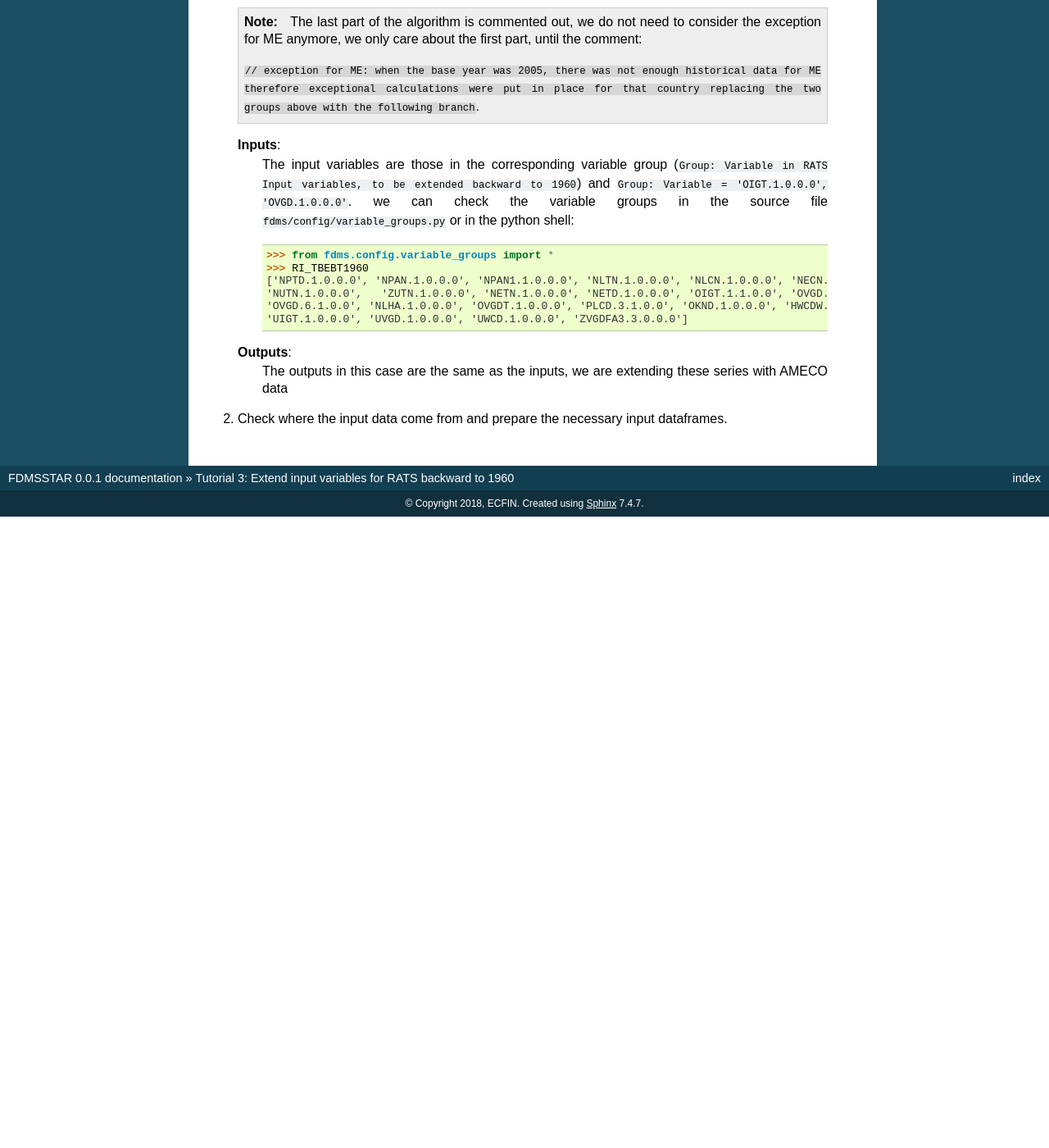
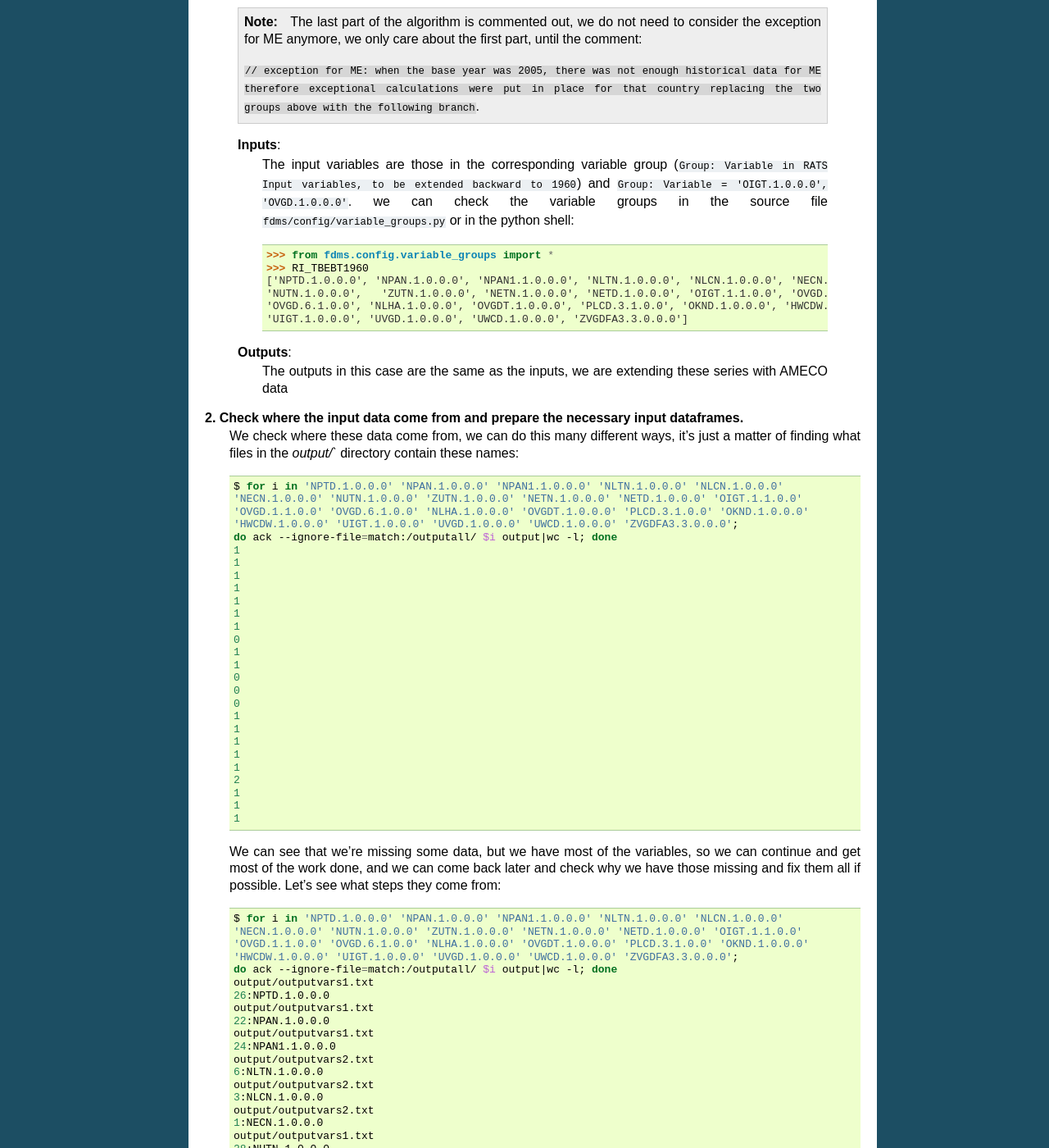
Before and after one commit to ECFIN-FDMS/FDMS, a Sphinx documentation site: the page built from docs/tutorial3.rst, in a window 1280 px wide and 1400 px high, scrolled down 1713 px. Shown: the whole window at 82% size. Built offline with Sphinx 7.4.7, drawn with Linux system fonts in a browser that asks for light colours; before the commit the page ends 2343 px from its top, so only the background shows below that; some of the changed text lies outside the part shown.

Commit message:
FDMSSTAR-53 - Improve documentation

```diff
--- a/docs/tutorial3.rst
+++ b/docs/tutorial3.rst
@@ -85,4 +85,96 @@ Please check out `Tutorial 1<tutorial1>` and `Tutorial 2<tutorial2>`, we will fo
   **Outputs**:
     The outputs in this case are the same as the inputs, we are extending these series with AMECO data
 
-2. Check where the input data come from and prepare the necessary input dataframes.
+**2. Check where the input data come from and prepare the necessary input dataframes.**
+  We check where these data come from, we can do this many different ways, it's just a matter of finding what files in the `output/`` directory contain these names:
+
+  .. code-block:: bash
+
+    $ for i in 'NPTD.1.0.0.0' 'NPAN.1.0.0.0' 'NPAN1.1.0.0.0' 'NLTN.1.0.0.0' 'NLCN.1.0.0.0'
+    'NECN.1.0.0.0' 'NUTN.1.0.0.0' 'ZUTN.1.0.0.0' 'NETN.1.0.0.0' 'NETD.1.0.0.0' 'OIGT.1.1.0.0'
+    'OVGD.1.1.0.0' 'OVGD.6.1.0.0' 'NLHA.1.0.0.0' 'OVGDT.1.0.0.0' 'PLCD.3.1.0.0' 'OKND.1.0.0.0'
+    'HWCDW.1.0.0.0' 'UIGT.1.0.0.0' 'UVGD.1.0.0.0' 'UWCD.1.0.0.0' 'ZVGDFA3.3.0.0.0';
+    do ack --ignore-file=match:/outputall/ $i output|wc -l; done
+    1
+    1
+    1
+    1
+    1
+    1
+    1
+    0
+    1
+    1
+    0
+    0
+    0
+    1
+    1
+    1
+    1
+    1
+    2
+    1
+    1
+    1
+
+  We can see that we're missing some data, but we have most of the variables, so we can continue and get most of the work done,
+  and we can come back later and check why we have those missing and fix them all if possible.
+  Let's see what steps they come from:
+
+  .. code-block:: bash
+
+    $ for i in 'NPTD.1.0.0.0' 'NPAN.1.0.0.0' 'NPAN1.1.0.0.0' 'NLTN.1.0.0.0' 'NLCN.1.0.0.0'
+    'NECN.1.0.0.0' 'NUTN.1.0.0.0' 'ZUTN.1.0.0.0' 'NETN.1.0.0.0' 'NETD.1.0.0.0' 'OIGT.1.1.0.0'
+    'OVGD.1.1.0.0' 'OVGD.6.1.0.0' 'NLHA.1.0.0.0' 'OVGDT.1.0.0.0' 'PLCD.3.1.0.0' 'OKND.1.0.0.0'
+    'HWCDW.1.0.0.0' 'UIGT.1.0.0.0' 'UVGD.1.0.0.0' 'UWCD.1.0.0.0' 'ZVGDFA3.3.0.0.0';
+    do ack --ignore-file=match:/outputall/ $i output|wc -l; done
+    output/outputvars1.txt
+    26:NPTD.1.0.0.0
+    output/outputvars1.txt
+    22:NPAN.1.0.0.0
+    output/outputvars1.txt
+    24:NPAN1.1.0.0.0
+    output/outputvars2.txt
+    6:NLTN.1.0.0.0
+    output/outputvars2.txt
+    3:NLCN.1.0.0.0
+    output/outputvars2.txt
+    1:NECN.1.0.0.0
+    output/outputvars1.txt
+    28:NUTN.1.0.0.0
+    output/outputvars1.txt
+    16:NETN.1.0.0.0
+    output/outputvars1.txt
+    14:NETD.1.0.0.0
+    output/outputvars1.txt
+    20:NLHA.1.0.0.0
+    output/outputvars9.txt
+    5:OVGDT.1.0.0.0
+    output/outputvars11.txt
+    10:PLCD.3.1.0.0
+    output/outputvars8.txt
+    4:OKND.1.0.0.0
+    output/outputvars11.txt
+    4:HWCDW.1.0.0.0
+    output/outputvars1.txt
+    90:UIGT.1.0.0.0
+
+    output/outputvars8.txt
+    6:UIGT.1.0.0.0
+    output/outputvars1.txt
+    186:UVGD.1.0.0.0
+    output/outputvars1.txt
+    192:UWCD.1.0.0.0
+    output/outputvars8.txt
+    8:ZVGDFA3.3.0.0.0
+
+    bamarco@D02DI1536268ECF MINGW64 /c/marcos/w/fdms (FDMSSTAR-53__fix_some_calculations)
+    $
+
+  So we have 4 missing variables: ``'ZUTN.1.0.0.0' 'OIGT.1.1.0.0' 'OVGD.1.1.0.0' 'OVGD.6.1.0.0'``,
+  and we will need the output of the steps 1, 2, 8, 9 and 11, the original input data from the country forecast
+  and the AMECO (current) database.
+
+
+**3. Create the new class and call it from `fdms/tests/test_country_calculation.py``**
```
